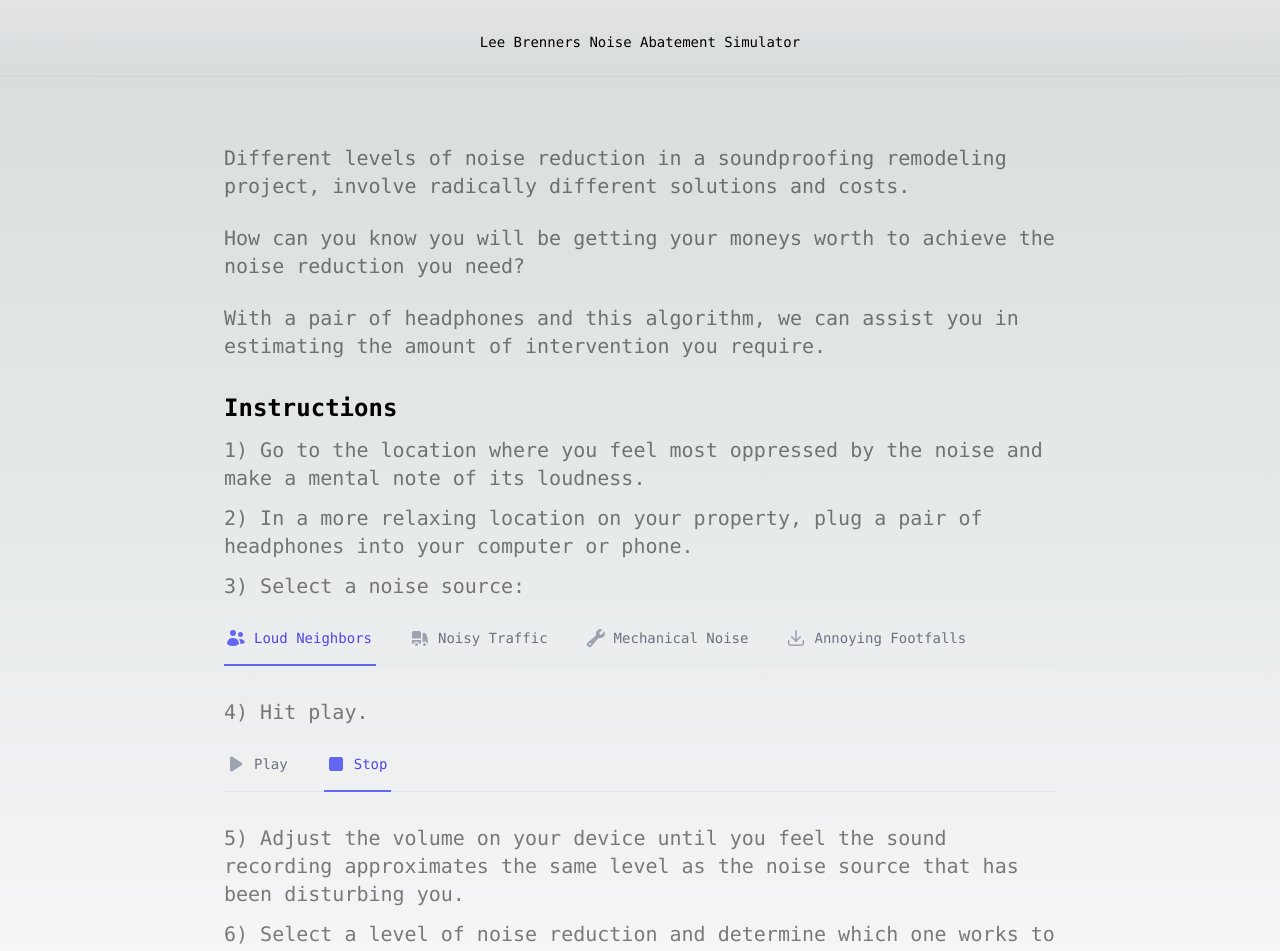
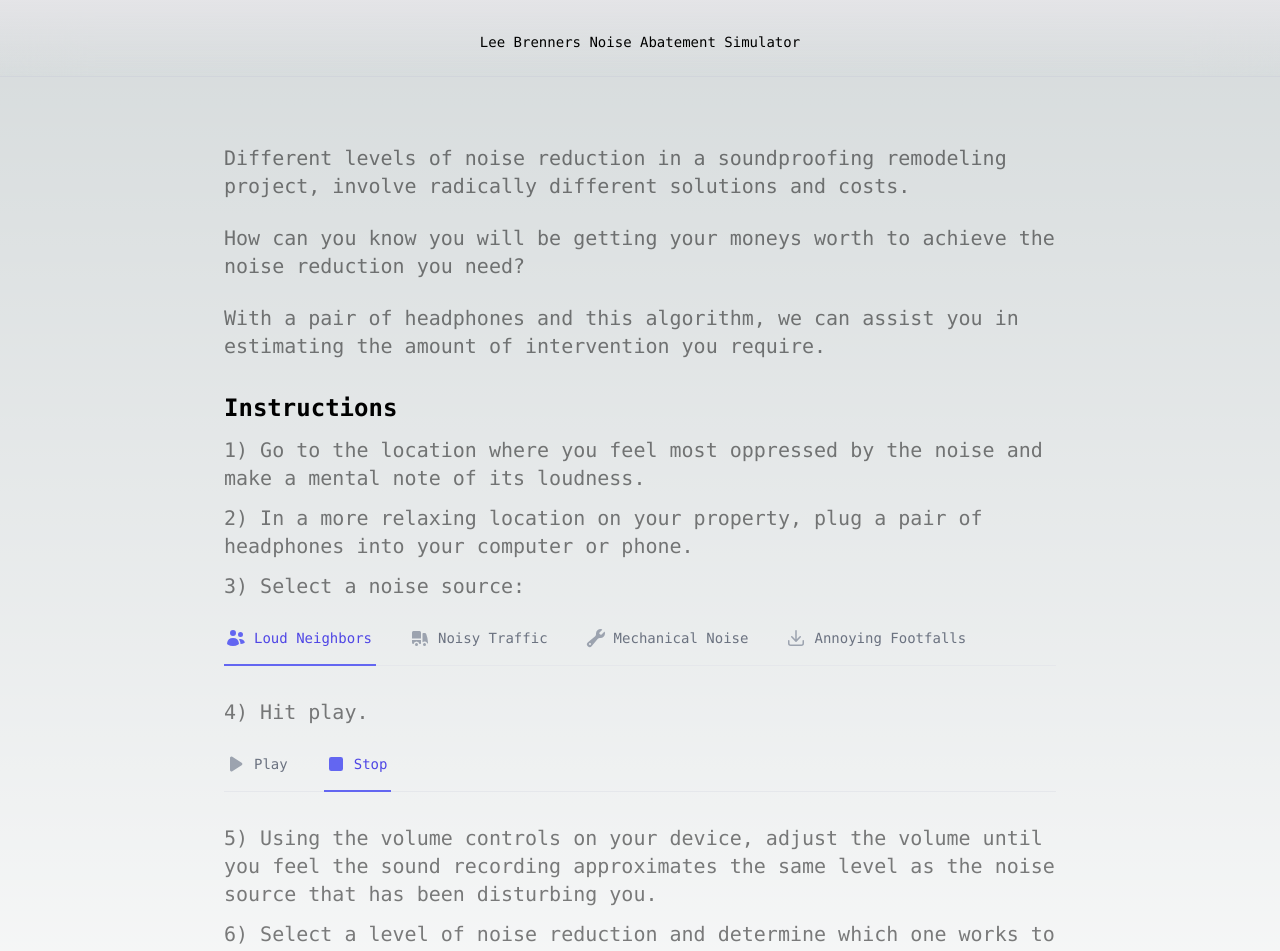
Before and after one commit to mtcolvard/banc_client_noise_simulation_tool, a Next.js app: page / in a window 1280 px wide. Shown: the top 951 px of the page. Built offline with nearby package versions, Linux system fonts and the light colour scheme.

Commit message:
changed volume text

```diff
--- a/app/page.js
+++ b/app/page.js
@@ -98,7 +98,7 @@ export default function Home() {
 
 
         <p className={`mb-3 text-xl opacity-50`}>
-          5) Adjust the volume on your device until you feel the sound recording approximates the same level as the noise source that has been disturbing you.
+          5) Using the volume controls on your device, adjust the volume until you feel the sound recording approximates the same level as the noise source that has been disturbing you.
         </p>
 
         <p className={`mb-3 text-xl opacity-50`}>
```
